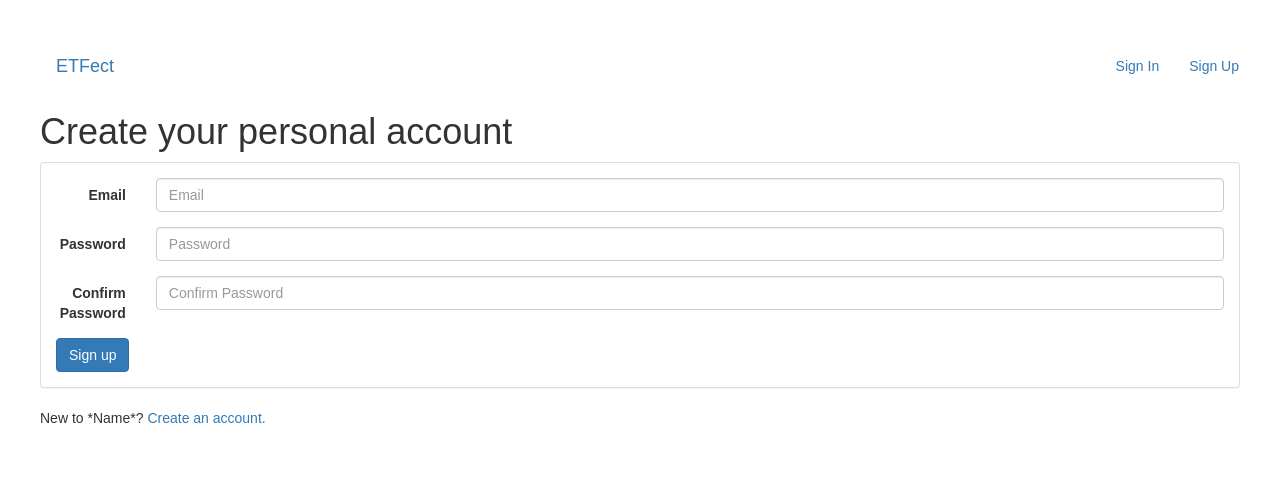
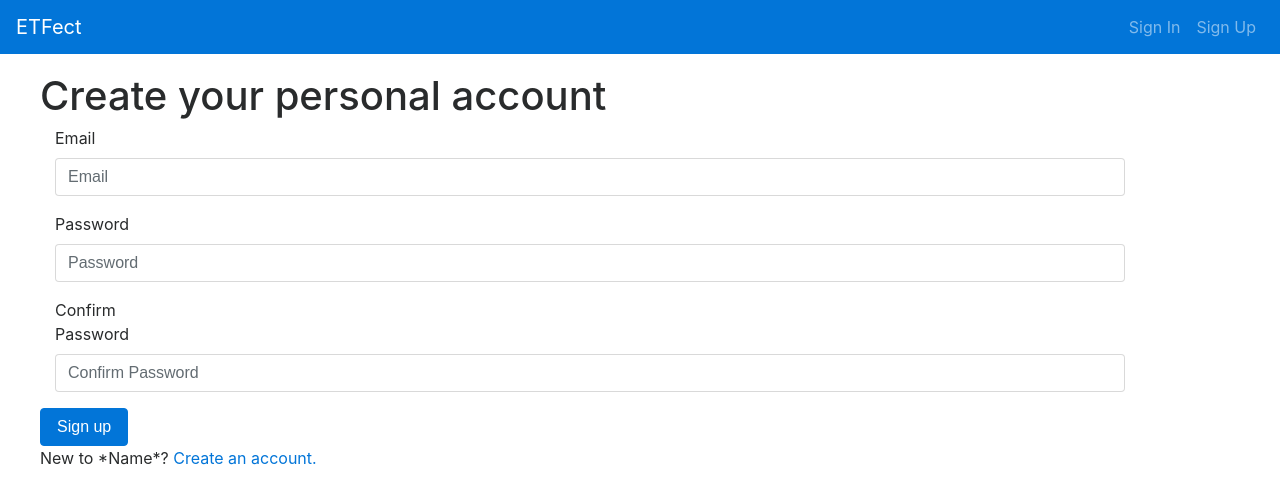
Before and after one commit to rawbknalb/ReVV, a React (Create React App) app in the folder client/: page /signup in a window 1280 px wide. Shown: the top 504 px of the page. Built offline with nearby package versions, Linux system fonts and the light colour scheme.

Commit message:
SignUp and SignIn Forms with Validation + RedirectWhenAuthd is composable

```diff
--- a/client/public/index.html
+++ b/client/public/index.html
@@ -5,8 +5,8 @@
   <meta charset="utf-8">
   <meta name="viewport" content="width=device-width, initial-scale=1">
   <link rel="shortcut icon" href="%PUBLIC_URL%/favicon.ico">
-  <link rel="stylesheet" href="https://maxcdn.bootstrapcdn.com/bootstrap/3.3.7/css/bootstrap.min.css" integrity="sha384-BVYiiSIFeK1dGmJRAkycuHAHRg32OmUcww7on3RYdg4Va+PmSTsz/K68vbdEjh4u"
-    crossorigin="anonymous">
+  <link rel="stylesheet" href="https://maxcdn.bootstrapcdn.com/bootstrap/4.0.0-alpha.6/css/bootstrap.min.css" integrity="sha384-rwoIResjU2yc3z8GV/NPeZWAv56rSmLldC3R/AZzGRnGxQQKnKkoFVhFQhNUwEyJ" crossorigin="anonymous">
+
   <!--
       Notice the use of %PUBLIC_URL% in the tag above.
       It will be replaced with the URL of the `public` folder during the build.
--- a/client/src/App.css
+++ b/client/src/App.css
@@ -1,5 +1,7 @@
 .App {
-  padding: 40px;
+  margin-top: 20px;
+  margin-left: 40px;
+  margin-right: 40px;
 }
 
 .error {
--- a/client/src/components/App.js
+++ b/client/src/components/App.js
@@ -9,6 +9,7 @@ import { Route, Redirect } from "react-router";
 import Header from "./layout/Header";
 import SignIn from "./auth/SignIn";
 import SignUp from "./auth/SignUp";
+import Dashboard from"./Dashboard";
 import Home from "./Home";
 
 class App extends Component {
@@ -35,12 +36,15 @@ class App extends Component {
   render() {
     const { match } = this.props;
     return (
-      <div className="App">
+      <div>
         <Header />
-        <Route exact path={match.url} component={Home} />
-        <Route path="/signin" render={() => this.redirectAfterAuth()} />
-        <Route path="/signup" render={() => this.redirectWhenAuthd(<SignUp />)} />
-        <Route path="/signout" component={() => this.redirectWhenUnAthd()} />
+        <div className="App">
+          <Route exact path={match.url} component={Home} />
+          <Route path="/signin" render={() => this.redirectAfterAuth()} />
+          <Route path="/signup" render={() => this.redirectWhenAuthd(<SignUp />)} />
+          <Route path="/signout" render={() => this.redirectWhenUnAthd()} />
+          <Route path="/dashboard" component={Dashboard} />
+        </div>
       </div>
     );
   }
--- /dev/null
+++ b/client/src/components/Dashboard.js
@@ -0,0 +1,5 @@
+import React from "react";
+
+const Dashboard = () => <h1>Dashboard</h1>;
+
+export default Dashboard;
--- a/client/src/components/layout/Header.js
+++ b/client/src/components/layout/Header.js
@@ -33,9 +33,9 @@ class Header extends Component {
 
   render() {
     return (
-      <nav className="navbar navbar-light">
+      <nav className="navbar navbar-toggleable navbar-inverse bg-primary">
         <Link className="navbar-brand" to="/">ETFect</Link>
-        <ul className="nav navbar-nav navbar-right">
+        <ul className="nav navbar-nav navbar-toggler-right">
           {this.renderAuthNavItems()}
         </ul>
       </nav>
--- a/client/src/index.js
+++ b/client/src/index.js
@@ -1,6 +1,5 @@
 import React from "react";
 import ReactDOM from "react-dom";
-import "./index.css";
 
 // Components
 import App from "./components/App";
--- a/client/src/store/reducers/auth/auth_reducer.js
+++ b/client/src/store/reducers/auth/auth_reducer.js
@@ -3,7 +3,7 @@ import { AUTH_USER, UNAUTH_USER, AUTH_ERROR } from "../../actions/types";
 const auth_reducer = (state = {}, action) => {
   switch (action.type) {
     case AUTH_USER:
-      return { ...state, isAuthenticated: true };
+      return { ...state, isAuthenticated: true, errorMessage: "" };
     case UNAUTH_USER:
       return { ...state, isAuthenticated: false, errorMessage: "" };
     case AUTH_ERROR:
```
